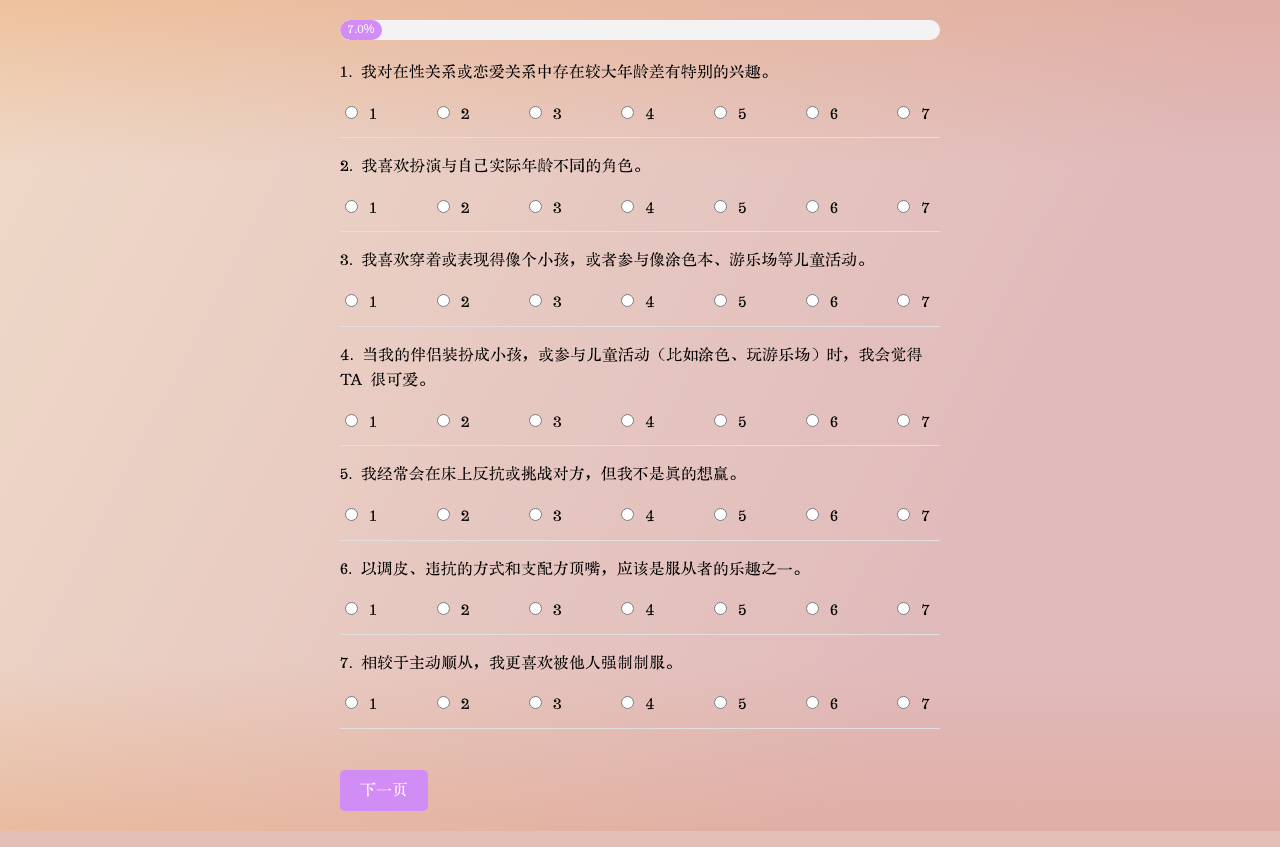
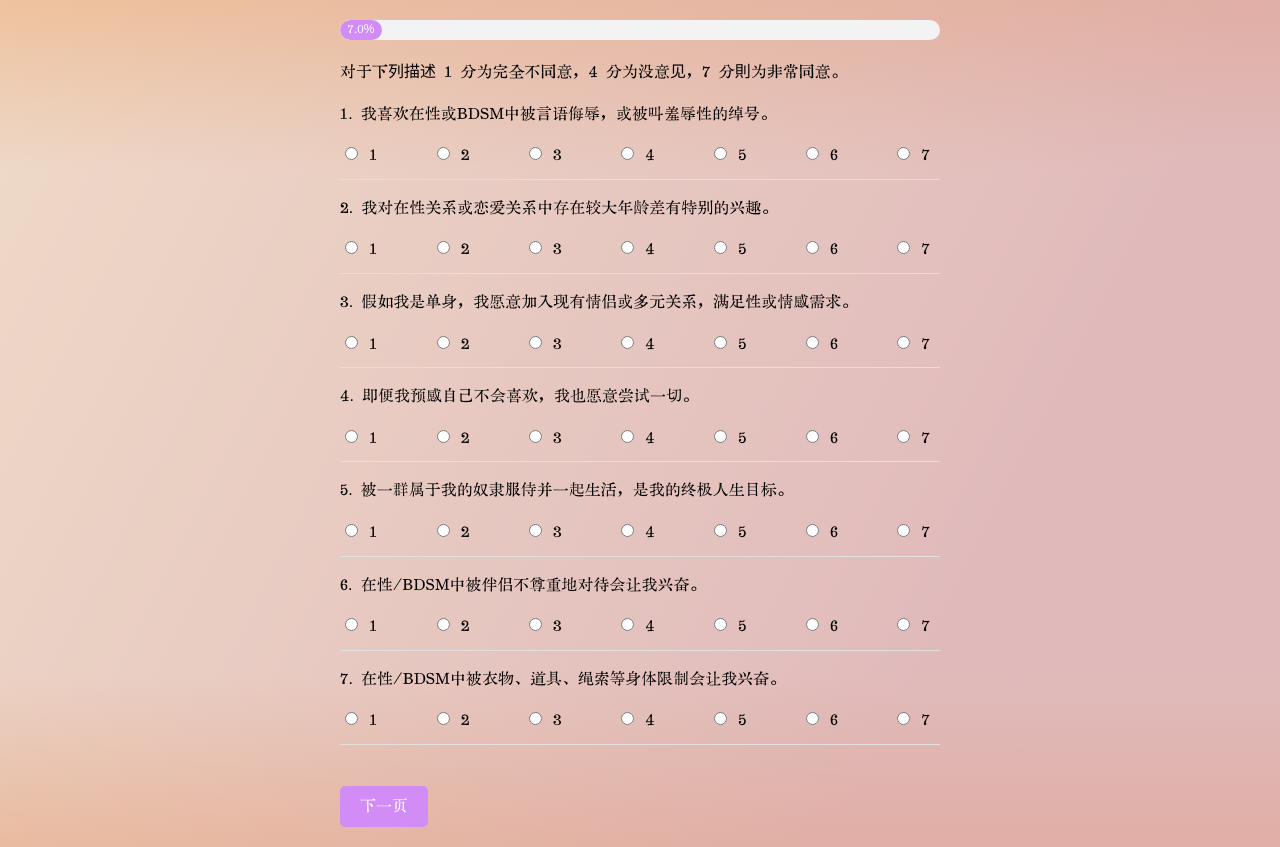
Before and after one commit to wqqhou/Personality_Test_Website, a FastAPI app: page /quiz in a window 1280 px wide. Run offline with FastAPI, Linux system fonts and the light colour scheme.

Commit message:
Randomize questions and added instruction.

```diff
--- a/main.py
+++ b/main.py
@@ -8,8 +8,7 @@ from starlette.middleware.sessions import SessionMiddleware
 import re
 import json
 from fastapi.staticfiles import StaticFiles
-
-
+import random
 
 with open('questions.json') as f:
     METRIC_CONFIG = json.load(f)
@@ -20,7 +19,8 @@ app.add_middleware(SessionMiddleware, secret_key="supersecretkey")
 templates = Jinja2Templates(directory="templates")
 templates.env.auto_reload = True  # Enable auto reload
 templates.env.cache = {}
-QUESTIONS = [QUESTION_LOOKUP[i] for i in range(1, 89)]
+QUESTIONS = [QUESTION_LOOKUP[i] for i in range(1, len(QUESTION_LOOKUP)+1)]
+QUESTION_IDS = list(range(1, len(QUESTIONS) + 1))
 
 @app.post("/start", response_class=HTMLResponse)
 async def start_quiz(request: Request, email: str = Form(...)):
@@ -39,10 +39,21 @@ async def email_form(request: Request):
 @app.get("/quiz", response_class=HTMLResponse)
 async def show_quiz_page(request: Request, page: int = 1):
     per_page = 7
+
+    if page == 1 or 'shuffled_question_ids' not in request.session:
+        shuffled_question_ids = QUESTION_IDS.copy()
+        random.shuffle(shuffled_question_ids)
+        request.session['shuffled_question_ids'] = shuffled_question_ids
+    else:
+        shuffled_question_ids = request.session.get('shuffled_question_ids', QUESTION_IDS.copy())
+
     start = (page - 1) * per_page
     end = start + per_page
-    paginated_questions = QUESTIONS[start:end]
-    total_pages = (len(QUESTIONS) + per_page - 1) // per_page
+
+    current_question_ids = shuffled_question_ids[start:end]
+    paginated_questions = [QUESTION_LOOKUP[qid] for qid in current_question_ids]
+
+    total_pages = (len(shuffled_question_ids) + per_page - 1) // per_page
 
     return templates.TemplateResponse("quiz_paginated.html", {
         "request": request,
@@ -56,38 +67,53 @@ async def handle_quiz_page(request: Request, page: int = Form(...)):
     form = await request.form()
     answers = request.session.get("answers", {})
 
-    for key in form:
-        if key.startswith("question_"):
-            answers[key] = form[key]
+    shuffled_question_ids = request.session.get('shuffled_question_ids', QUESTION_IDS.copy())
+    per_page = 7
+    start = (page - 1) * per_page
+    current_question_ids = shuffled_question_ids[start:start+per_page]
+
+    for qid in current_question_ids:
+        answer_key = f"question_{qid}"
+        if answer_key in form:
+            answers[str(qid)] = form[answer_key]  # explicitly store as string keys
     request.session["answers"] = answers
 
-    total_pages = (len(QUESTIONS) + 6) // 7
+    total_pages = (len(shuffled_question_ids) + per_page - 1) // per_page
     if page < total_pages:
         return RedirectResponse(f"/quiz?page={page+1}", status_code=302)
+
     return RedirectResponse("/result", status_code=302)
 
 @app.get("/result", response_class=HTMLResponse)
 async def result(request: Request):
     form_data = request.session.get("answers", {})
+    shuffled_question_ids = request.session.get('shuffled_question_ids', QUESTION_IDS.copy())
     metric_scores = {metric: 0 for metric in METRIC_CONFIG}
     metric_counts = {metric: 0 for metric in METRIC_CONFIG}
 
+    # Iterate over metrics/questions and lookup answers using stored shuffled IDs
     for metric, questions in METRIC_CONFIG.items():
         for q in questions:
-            qid = str(q["question"])
+            qid = str(q["question"])  # Original question ID as str
             direction = q["direction"]
-            answer = form_data.get(f"question_{qid}")
+
+            # Get answer from session answers using original question ID (stored as shuffled IDs)
+            answer = form_data.get(qid)
             if answer is None:
                 continue
+
             score = (int(answer) - 1) / 6  # normalize 0-1
             if direction == "negative":
                 score = 1 - score
+
             metric_scores[metric] += score
             metric_counts[metric] += 1
 
-    percentages = {metric: round((metric_scores[metric] / metric_counts[metric]) * 100, 2)
-                   if metric_counts[metric] else 0
-                   for metric in metric_scores}
+    percentages = {
+        metric: round((metric_scores[metric] / metric_counts[metric]) * 100, 2)
+        if metric_counts[metric] else 0
+        for metric in metric_scores
+    }
 
     email = request.session.get("email", "unknown@example.com")
     timestamp = datetime.utcnow().isoformat()
@@ -109,6 +135,7 @@ async def result(request: Request):
     })
 
 
+
 @app.get("/admin/count")
 async def count_submissions():
     async with aiosqlite.connect("data.db") as db:
--- a/questions.py
+++ b/questions.py
@@ -90,3 +90,4 @@ QUESTIONS = [
 ]
 
 QUESTION_LOOKUP = {q["id"]: q for q in QUESTIONS}
+QUESTION_COUNT = len(QUESTIONS)
--- a/templates/quiz_paginated.html
+++ b/templates/quiz_paginated.html
@@ -87,11 +87,14 @@
       {{ (current_page / total_pages * 100)|round(0, 'floor') }}%
     </div>
   </div>
+  <div class="instruction">
+    <p>对于下列描述 1 分为完全不同意，4 分为没意见，7 分則为非常同意。</p>
+  </div>
 
   <form method="post" action="/quiz">
     {% for q in questions %}
       <div class="question">
-        <p>{{ q.id }}. {{ q.text }}</p>
+        <p>{{ (current_page - 1) * 7 + loop.index }}. {{ q.text }}</p>
         <div class="options">
           {% for i in range(1, 8) %}
             <label>
```
